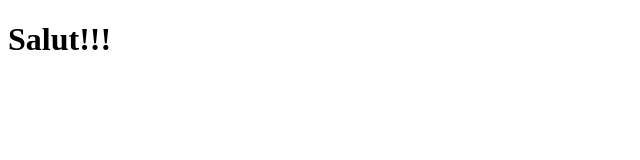
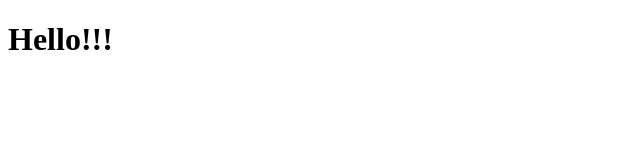
Before and after one commit to FlavianW/TestJenkins, a plain HTML site: page index.html in a window 1280 px wide. Shown: the full height of the page, 0-640 px from the left. Drawn offline with Linux system fonts and the light colour scheme.

Commit message:
Update index.html

```diff
--- a/index.html
+++ b/index.html
@@ -2,7 +2,7 @@
 <html>
 <body>
 
-<h1>Salut!!!</h1>
+<h1>Hello!!!</h1>
 
 </body>
 </html>
```
